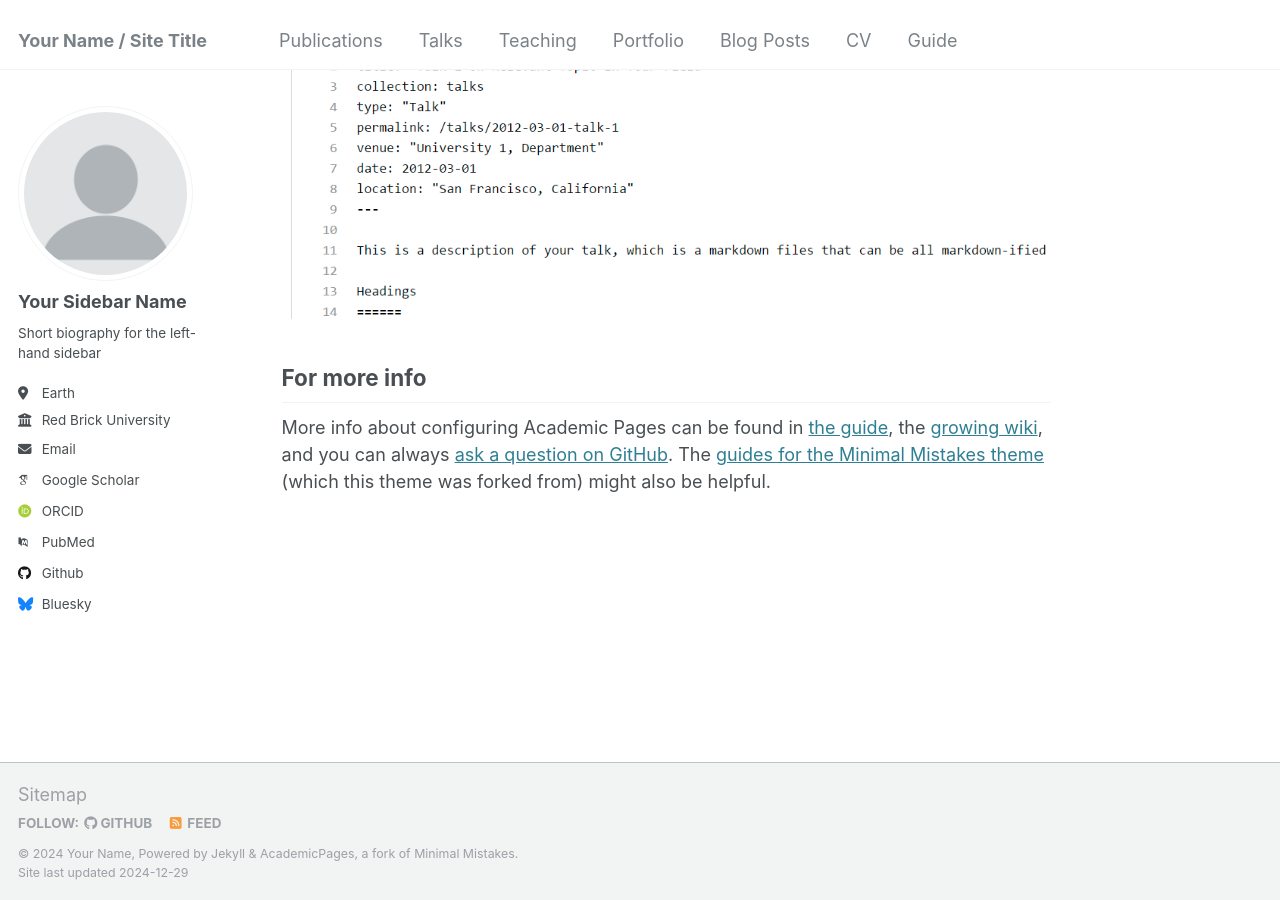
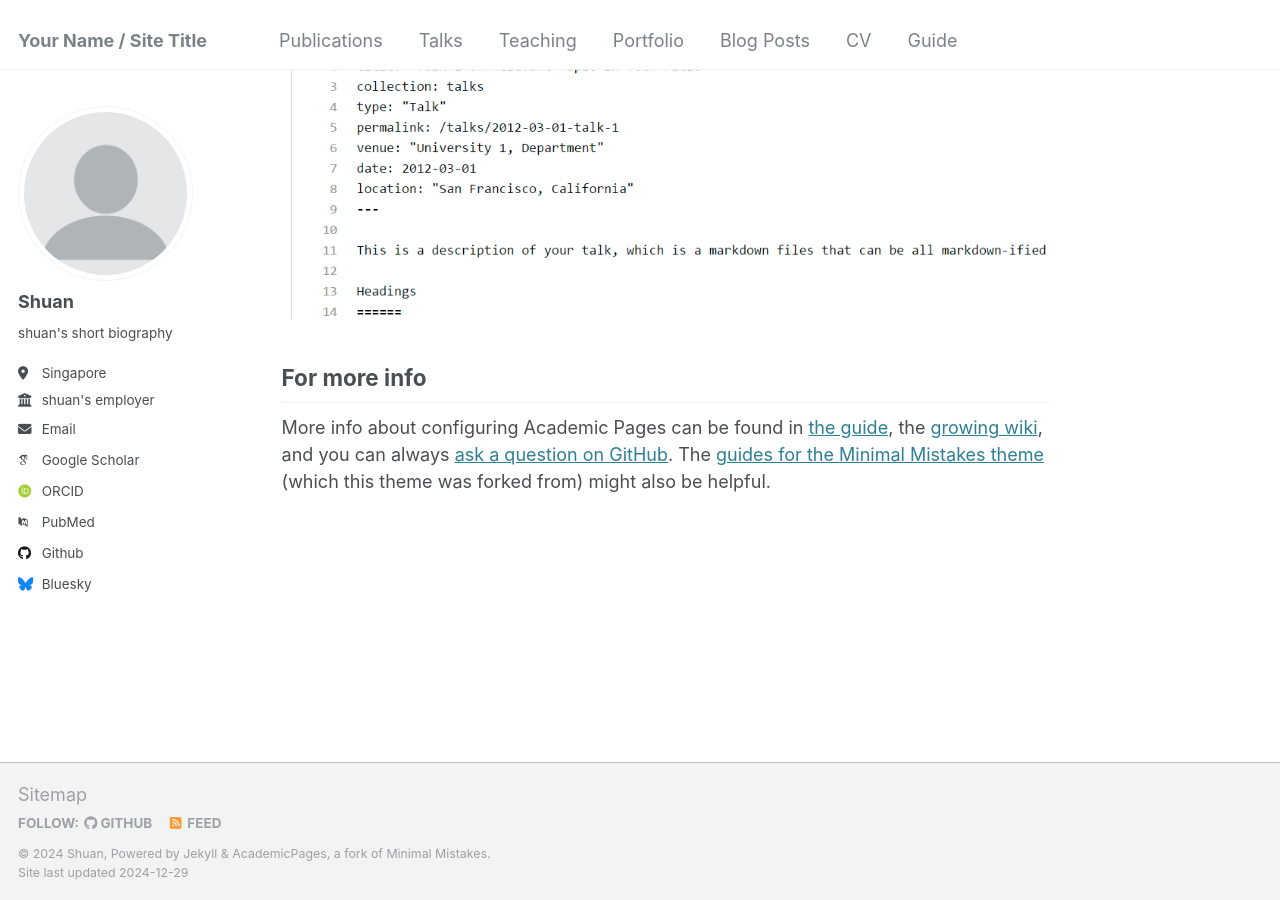
Before and after one commit to shuaneryx/shuaneryx.github.io, a Jekyll site: the page built from _pages/about.md, in a window 1280 px wide and 900 px high, scrolled down 2643 px. Built offline with Jekyll 4.4.1, drawn with Linux system fonts in a browser that asks for light colours; some web fonts are replaced.

Commit message:
Update _config.yml

```diff
--- a/_config.yml
+++ b/_config.yml
@@ -10,11 +10,11 @@
 locale                   : "en-US"
 title                    : "Your Name / Site Title"
 title_separator          : "-"
-name                     : &name "Your Name"
-description              : &description "personal description"
-url                      : https://academicpages.github.io # the base hostname & protocol for your site e.g. "https://[your GitHub username].github.io"
+name                     : &name "Shuan"
+description              : &description "shuan's description"
+url                      : https://shuaneryx.github.io # the base hostname & protocol for your site e.g. "https://[your GitHub username].github.io"
 baseurl                  : "" # the subpath of your site, e.g. "/blog"
-repository               : "academicpages/academicpages.github.io"
+repository               : "shuaneryx.github.io"
 
 # Site Author - The following control what appear as part of the author content on the side bar.
 #               If a field is blank the icon and link will not appear, otherwise it will be shown.
@@ -22,19 +22,19 @@ repository               : "academicpages/academicpages.github.io"
 author:
   # Biographic information
   avatar           : "profile.png"
-  name             : "Your Sidebar Name"
+  name             : "Shuan"
   pronouns         : # example: "she/her"
-  bio              : "Short biography for the left-hand sidebar"
-  location         : "Earth"
-  employer         : "Red Brick University"
+  bio              : "shuan's short biography"
+  location         : "Singapore"
+  employer         : "shuan's employer"
   uri              : # URL
-  email            : "none@example.org"
+  email            : "shuan@example.org"
 
   # Academic websites
   arxiv            : # URL - Update with the correct link to your profile
   googlescholar    : "https://scholar.google.com/citations?user=PS_CX0AAAAAJ"
   impactstory      : # URL
-  orcid            : "http://orcid.org/yourorcidurl"
+  orcid            : "https://orcid.org/0000-0002-5315-5474"
   semantic         : # URL
   pubmed           : "https://www.ncbi.nlm.nih.gov/pubmed/?term=john+snow"
   researchgate     : # URL
@@ -44,7 +44,7 @@ author:
   bitbucket        : # Username - Update with your username on the site
   codepen          : # Username
   dribbble         : # Username
-  github           : "academicpages"
+  github           : "shuaneryx"
   kaggle           : # Username
   stackoverflow    : # User number or user number and name (i.e., use "1" or "1/jeff-atwood")
 
```
